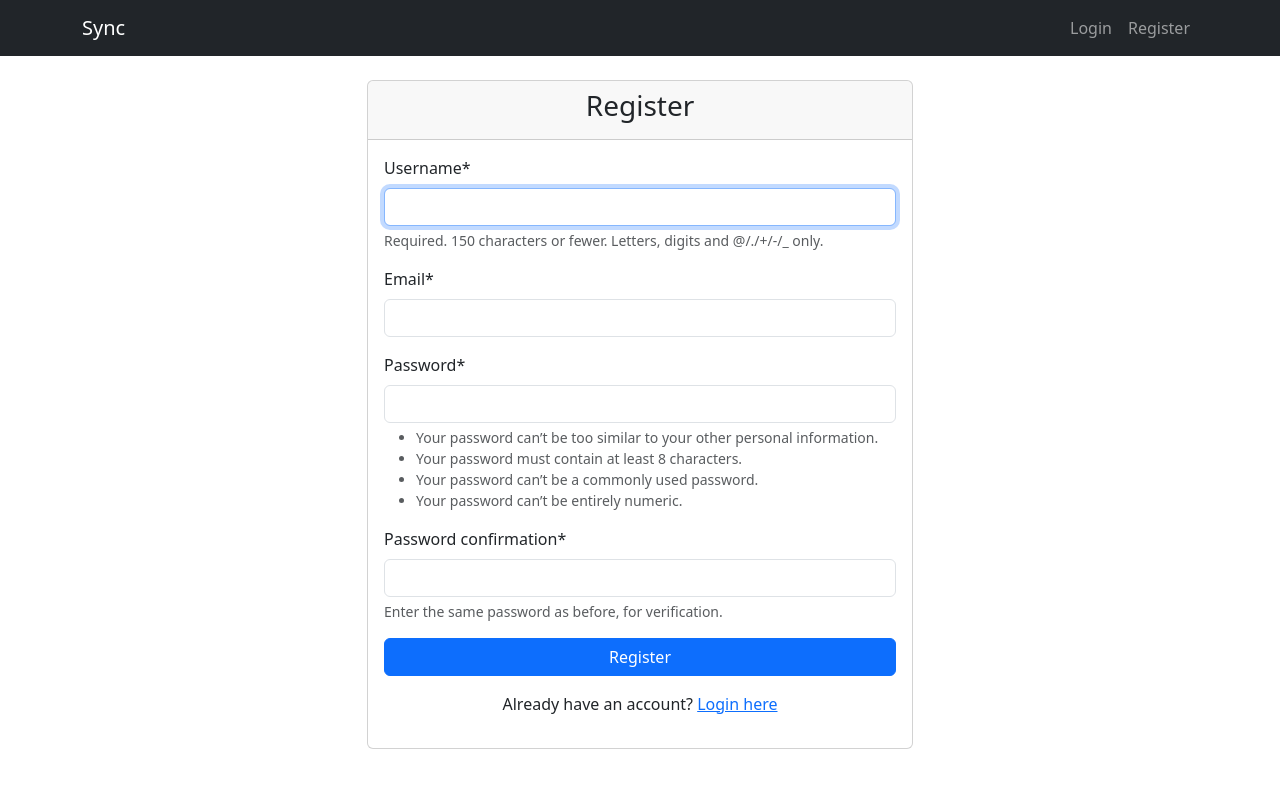
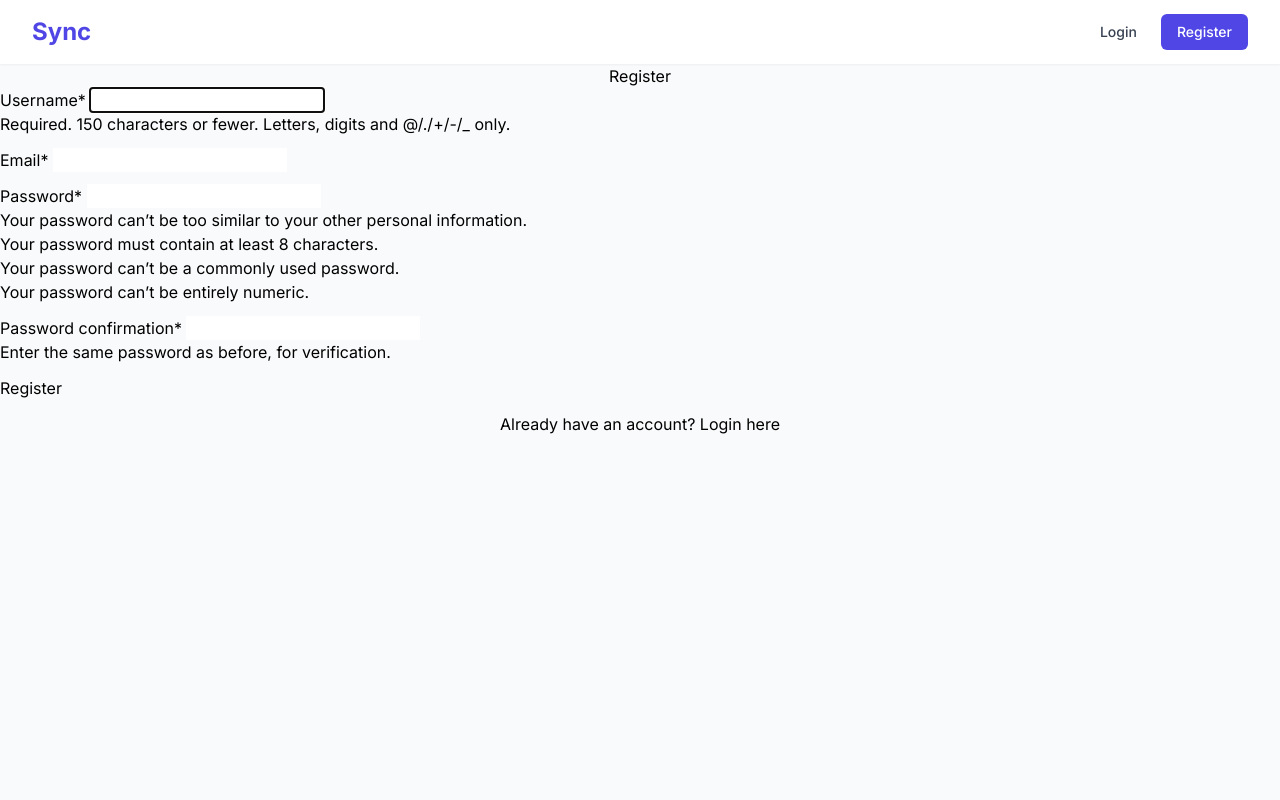
Before and after one commit to VaughnDV/sync, a Django app: page /accounts/register/ in a window 1280 px wide. Run offline with Django 5.2, Linux system fonts and the light colour scheme; some libraries are stand-ins or nearby versions.

Commit message:
Project setup

```diff
--- a/src/templates/base.html
+++ b/src/templates/base.html
@@ -4,51 +4,72 @@
     <meta charset="UTF-8">
     <meta name="viewport" content="width=device-width, initial-scale=1.0">
     <title>{% block title %}Sync{% endblock %}</title>
-    <link href="https://cdn.jsdelivr.net/npm/bootstrap@5.3.0/dist/css/bootstrap.min.css" rel="stylesheet">
+    <script src="https://cdn.tailwindcss.com"></script>
+    <link href="https://fonts.googleapis.com/css2?family=Inter:wght@400;500;600;700&display=swap" rel="stylesheet">
+    <style>
+        body {
+            font-family: 'Inter', sans-serif;
+        }
+    </style>
     {% block extra_css %}{% endblock %}
 </head>
-<body>
-    <nav class="navbar navbar-expand-lg navbar-dark bg-dark">
-        <div class="container">
-            <a class="navbar-brand" href="{% url 'dashboard' %}">Sync</a>
-            <button class="navbar-toggler" type="button" data-bs-toggle="collapse" data-bs-target="#navbarNav">
-                <span class="navbar-toggler-icon"></span>
-            </button>
-            <div class="collapse navbar-collapse" id="navbarNav">
-                <ul class="navbar-nav ms-auto">
+<body class="bg-gray-50 min-h-screen">
+    <nav class="bg-white shadow-sm">
+        <div class="max-w-7xl mx-auto px-4 sm:px-6 lg:px-8">
+            <div class="flex justify-between h-16">
+                <div class="flex">
+                    <div class="flex-shrink-0 flex items-center">
+                        <a href="{% url 'dashboard' %}" class="text-2xl font-bold text-indigo-600">Sync</a>
+                    </div>
+                </div>
+                <div class="flex items-center">
                     {% if user.is_authenticated %}
-                        <li class="nav-item">
-                            <a class="nav-link" href="{% url 'dashboard' %}">Dashboard</a>
-                        </li>
-                        <li class="nav-item">
-                            <a class="nav-link" href="{% url 'logout' %}">Logout</a>
-                        </li>
+                        <a href="{% url 'dashboard' %}"
+                           class="text-gray-700 hover:text-indigo-600 px-3 py-2 rounded-md text-sm font-medium">
+                            Dashboard
+                        </a>
+                        <a href="{% url 'logout' %}"
+                           class="text-gray-700 hover:text-indigo-600 px-3 py-2 rounded-md text-sm font-medium">
+                            Logout
+                        </a>
                     {% else %}
-                        <li class="nav-item">
-                            <a class="nav-link" href="{% url 'login' %}">Login</a>
-                        </li>
-                        <li class="nav-item">
-                            <a class="nav-link" href="{% url 'register' %}">Register</a>
-                        </li>
+                        <a href="{% url 'login' %}"
+                           class="text-gray-700 hover:text-indigo-600 px-3 py-2 rounded-md text-sm font-medium">
+                            Login
+                        </a>
+                        <a href="{% url 'register' %}"
+                           class="bg-indigo-600 text-white hover:bg-indigo-700 ml-3 px-4 py-2 rounded-md text-sm font-medium">
+                            Register
+                        </a>
                     {% endif %}
-                </ul>
+                </div>
             </div>
         </div>
     </nav>
 
-    <div class="container mt-4">
+    <main>
         {% if messages %}
-            {% for message in messages %}
-                <div class="alert alert-{{ message.tags }}">
-                    {{ message }}
-                </div>
-            {% endfor %}
+            <div class="max-w-7xl mx-auto px-4 sm:px-6 lg:px-8 mt-4">
+                {% for message in messages %}
+                    <div class="rounded-md p-4 mb-4
+                        {% if message.tags == 'success' %}
+                            bg-green-50 text-green-700 border border-green-200
+                        {% elif message.tags == 'error' %}
+                            bg-red-50 text-red-700 border border-red-200
+                        {% elif message.tags == 'warning' %}
+                            bg-yellow-50 text-yellow-700 border border-yellow-200
+                        {% else %}
+                            bg-blue-50 text-blue-700 border border-blue-200
+                        {% endif %}">
+                        {{ message }}
+                    </div>
+                {% endfor %}
+            </div>
         {% endif %}
 
         {% block content %}{% endblock %}
-    </div>
+    </main>
 
-    <script src="https://cdn.jsdelivr.net/npm/bootstrap@5.3.0/dist/js/bootstrap.bundle.min.js"></script>
     {% block extra_js %}{% endblock %}
 </body>
 </html>
```
Also changed, not shown: src/apps/playlist_sync/templates/playlist_sync/review_sync.html (added, +81 -0 lines), src/apps/playlist_sync/templates/playlist_sync/sync_playlist.html (added, +59 -0 lines).
